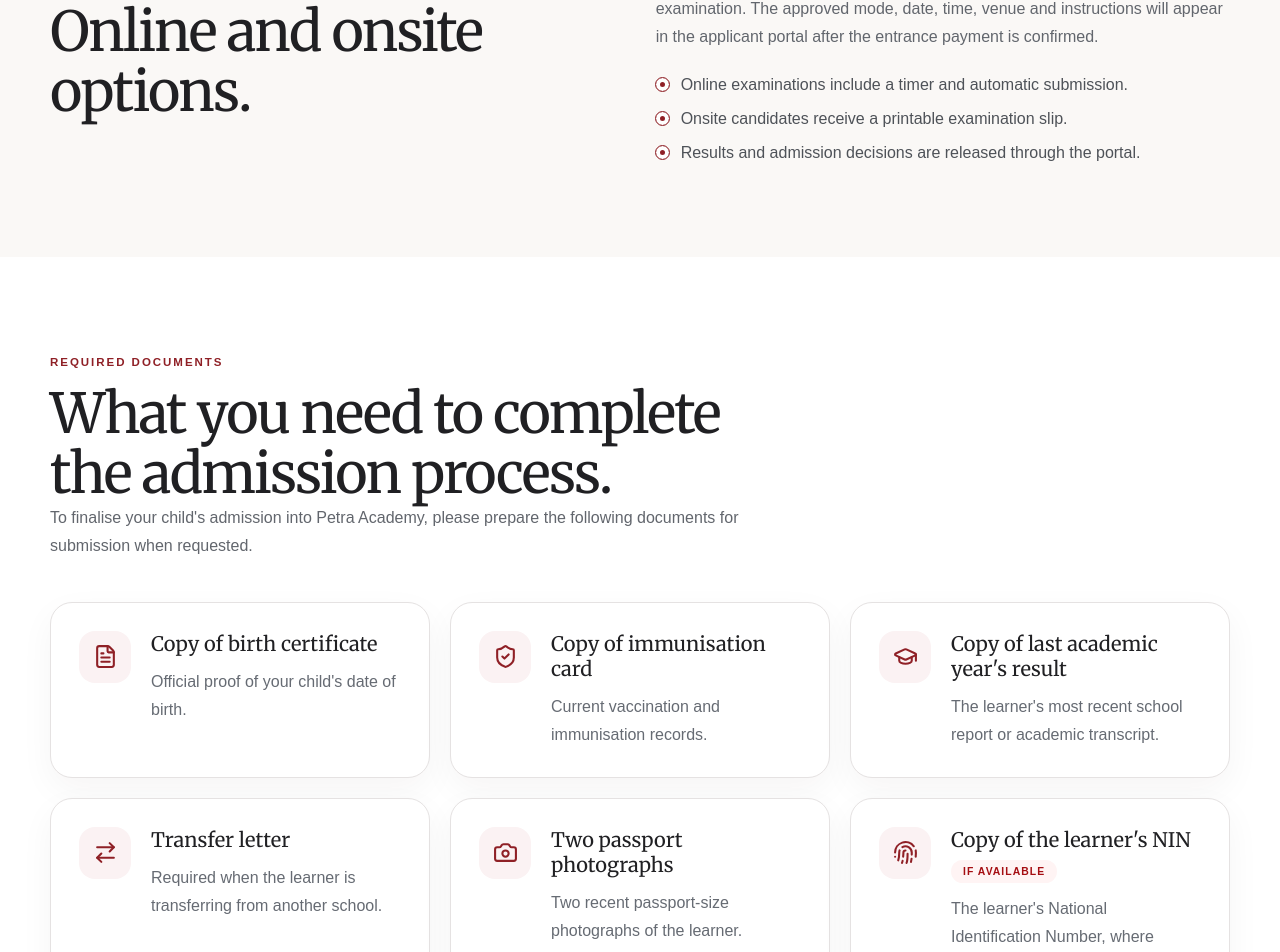
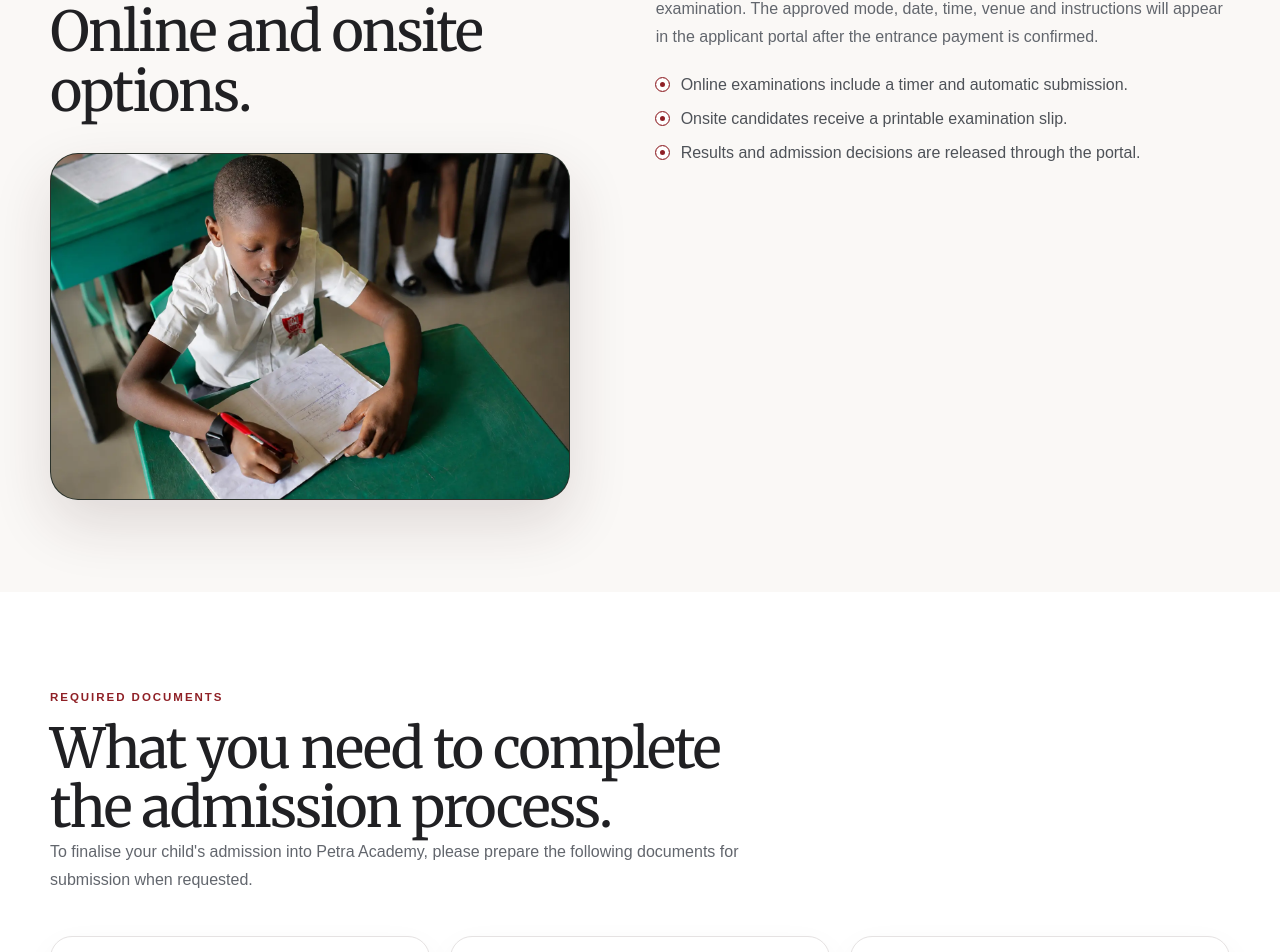
Before and after one commit to petraacademy14-cloud/petra_LMS, a Next.js app: page /admissions in a window 1280 px wide. Shown: the part 1521-2473 px from the top of the page. Built offline with nearby package versions, Linux system fonts and the light colour scheme; no server answers; the database is empty.

Commit message:
Add entrance examination student photo

```diff
--- a/src/app/(marketing)/admissions/page.tsx
+++ b/src/app/(marketing)/admissions/page.tsx
@@ -147,6 +147,14 @@ export default function AdmissionsPage() {
           <div>
             <span className="section-kicker">Entrance examination</span>
             <h2>Online and onsite options.</h2>
+            <figure className="entrance-exam-photo">
+              <Image
+                src="/images/petra-entrance-exam-student.webp"
+                alt="Petra Academy student completing written classwork at his desk"
+                fill
+                sizes="(max-width: 720px) 100vw, 46vw"
+              />
+            </figure>
           </div>
           <div>
             <p>
--- a/src/app/marketing.css
+++ b/src/app/marketing.css
@@ -397,6 +397,22 @@
 }
 
 .split-section p:first-child { margin-top: 0; }
+.entrance-exam-photo {
+  position: relative;
+  aspect-ratio: 3 / 2;
+  margin: 32px 0 0;
+  overflow: hidden;
+  border: 1px solid rgba(117, 17, 21, 0.12);
+  border-radius: 28px;
+  background: #20352d;
+  box-shadow: 0 24px 60px rgba(60, 31, 31, 0.14);
+}
+
+.entrance-exam-photo img {
+  object-fit: cover;
+  object-position: center;
+}
+
 .inline-cta {
   display: inline-flex;
   align-items: center;
```
Also changed, not shown: public/images/petra-entrance-exam-student.webp (added).
